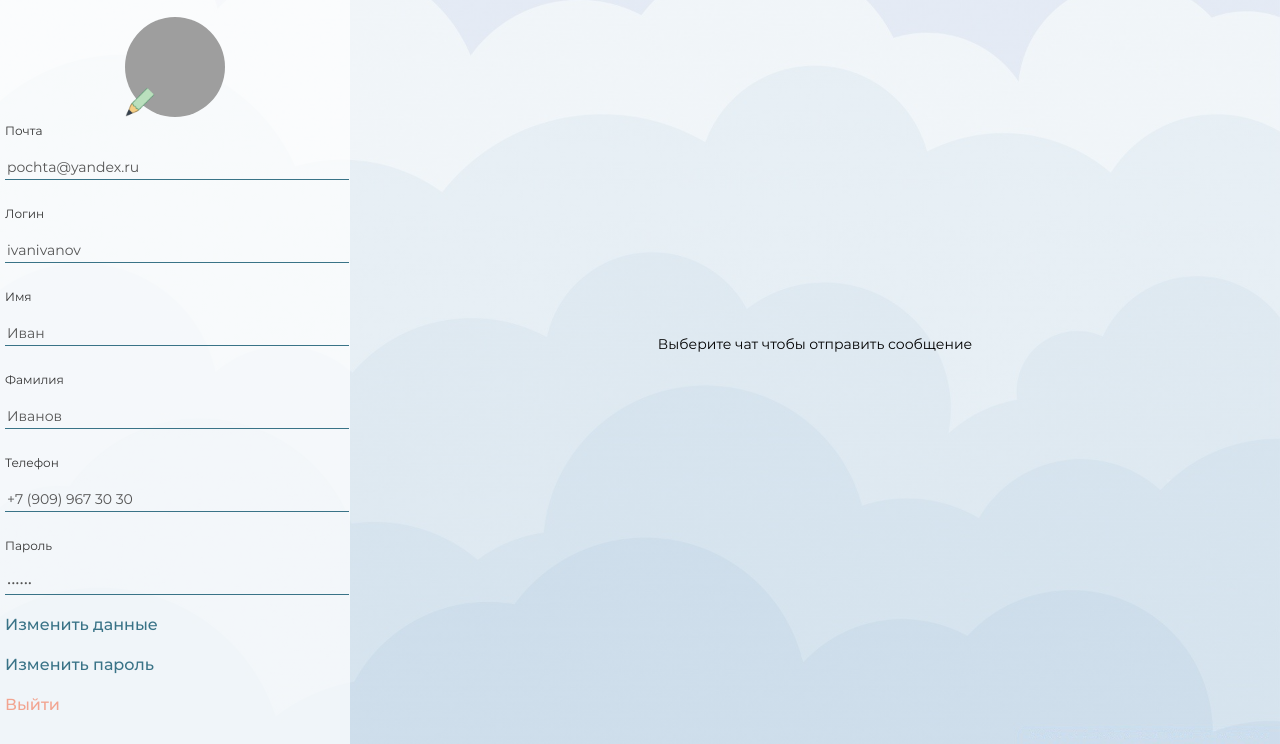
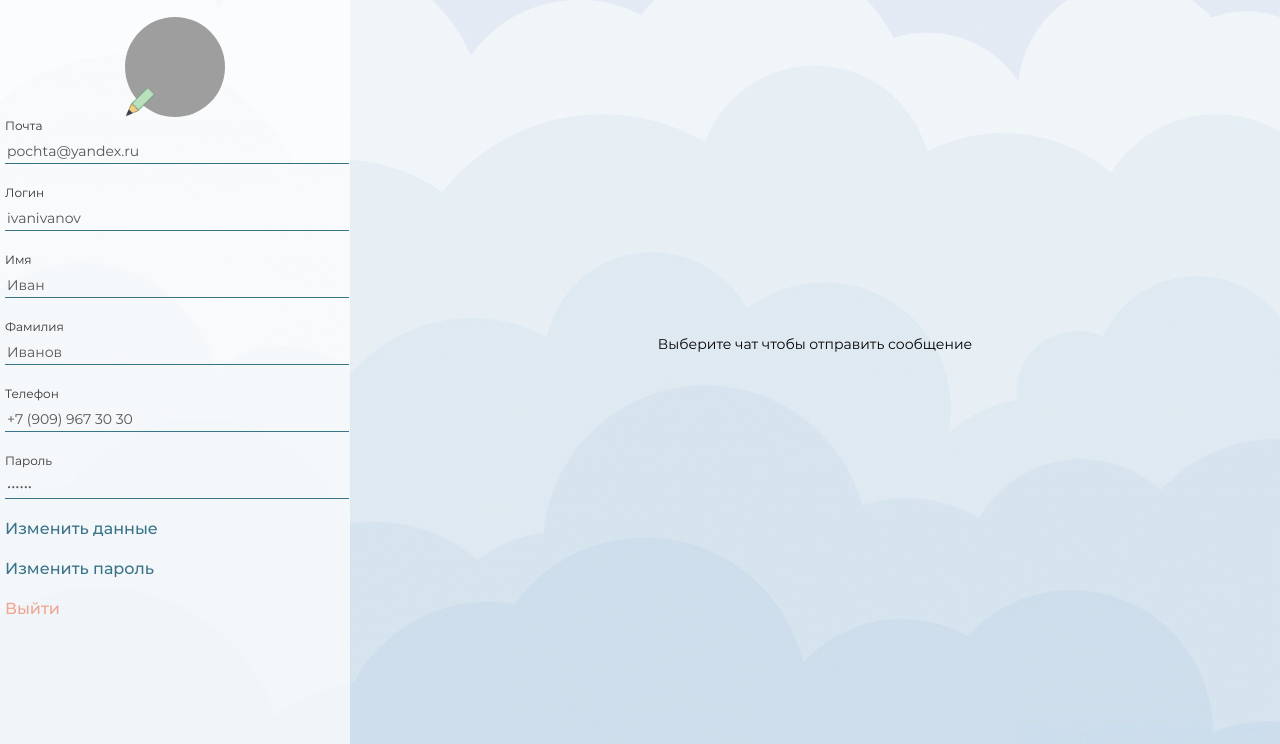
Before and after one commit to DianaIvanovna/web-messenger, a website built with Parcel: page src/pages/ChatPage/ChatPage.html in a window 1280 px wide. Both pictures are taken after a click on the picture 43 px from the left and 26 px from the top of the page. Shown: the part 56-800 px from the top of the page. Built offline with nearby package versions, Linux system fonts and the light colour scheme; grey boxes are pictures that could not be loaded.

Commit message:
refactor: исправила замечание ревью

```diff
--- a/src/components/DialogsItem/DialogsItem.js
+++ b/src/components/DialogsItem/DialogsItem.js
@@ -20,7 +20,7 @@ const DialogsItem = (props) => {
     </div>
 
     <span class="dialogs-item__number">{{unreadMessage}}</span>
-    <span class="dialogs-item__time">10:49</span>
+    <time class="dialogs-item__time">10:49</time>
     </div>
 
   `;
--- a/src/components/FieldInput/FieldInput.js
+++ b/src/components/FieldInput/FieldInput.js
@@ -10,9 +10,7 @@ const FieldInput = (props) => {
       ? `${classes['field-input__input']} ${props.class}`
       : classes['field-input__input'],
     placeholder: props.placeholder ? props.placeholder : '',
-    title: props.title
-      ? `<p class="{{classes.field-input__title}} ">${props.title}</p>`
-      : '',
+    title: props.title ? props.title : '',
     disabled: props.disabled ? `disabled= ${props.disabled}` : '',
   };
 
@@ -23,6 +21,7 @@ const FieldInput = (props) => {
 
   const template = `
    <div class={{classes.field-input}}>
+
         <p class="{{classes.field-input__title}} ">{{title}}</p>
         <input class="{{class}}" type="{{type}}" name="{{name}}" placeholder="{{placeholder}}" {{disabled}} value="{{value}}" >
    </div>
--- a/src/components/FieldInput/FieldInput.module.scss
+++ b/src/components/FieldInput/FieldInput.module.scss
@@ -18,11 +18,11 @@
     background: transparent;
     border-bottom: 1px solid $back-color-attention;
 
-    &:active,
-    &:hover,
-    &:focus {
-      outline: 0;
-      outline-offset: 0;
-    }
+    // &:active,
+    // &:hover,
+    // &:focus {
+    //   outline: 0;
+    //   outline-offset: 0;
+    // }
   }
 }
--- a/src/pages/ChatPage/ChatPage.js
+++ b/src/pages/ChatPage/ChatPage.js
@@ -5,7 +5,7 @@ import UserSetting from './modules/UserSetting/UserSetting';
 import { dialogs } from './data';
 
 const chat = () => {
-  const MainContainer = document.querySelector('.chat__main');
+  const mainContainer = document.querySelector('.chat__main');
   const chatContainer = document.querySelector('.chat__container');
   const userForm = [
     {
@@ -75,28 +75,28 @@ const chat = () => {
   const getUserSettings = () => {
     // ВЫВОД НАСТРОЕК ПОЛЬЗОВАТЕЛЯ
 
-    MainContainer.innerHTML = '';
+    mainContainer.innerHTML = '';
 
     let div = document.createElement('div');
     div.className = 'chat__user-setting';
     div.innerHTML = UserSetting({
       userForm,
     });
-    MainContainer.append(div);
+    mainContainer.append(div);
   };
 
   const getContacts = () => {
     // ВЫВОД КОНТАКТОВ
-    MainContainer.innerHTML = 'разрабатывается..';
+    mainContainer.innerHTML = 'разрабатывается..';
   };
   const getSettings = () => {
     // ВЫВОД НАСТРОЕК ПРИЛОЖЕНИЯ
-    MainContainer.innerHTML = 'разрабатывается..';
+    mainContainer.innerHTML = 'разрабатывается..';
   };
 
   const getDialogs = () => {
     // ВЫВОД СПИСКА ДИАЛОГОЛОВ
-    MainContainer.innerHTML = '';
+    mainContainer.innerHTML = '';
 
     dialogs?.forEach((item, index) => {
       let div = document.createElement('div');
@@ -108,7 +108,7 @@ const chat = () => {
         },
       });
 
-      MainContainer.append(div);
+      mainContainer.append(div);
     });
   };
 
--- a/src/pages/ChatPage/data.js
+++ b/src/pages/ChatPage/data.js
@@ -1,12 +1,12 @@
 // временный файл с тем, как предположительно будут приходить данные с бекенда
-import phoro1 from '../../../static/img/avatars/avatar1.png';
-import phoro2 from '../../../static/img/avatars/avatar3.png';
-import phoro3 from '../../../static/img/avatars/photo.jpg';
+import photo1 from '../../../static/img/avatars/avatar1.png';
+import photo2 from '../../../static/img/avatars/avatar3.png';
+import photo3 from '../../../static/img/avatars/photo.jpg';
 
 export const dialogs = [
   {
     id: 1,
-    photo: phoro1,
+    photo: photo1,
     first_name: 'Милана',
     link: '/',
     unreadMessage: 2,
@@ -45,7 +45,7 @@ export const dialogs = [
   },
   {
     id: 3,
-    photo: phoro3,
+    photo: photo3,
     first_name: 'Очнь длинное имя, которое не помещается в контейнер',
     link: '/',
     unreadMessage: 0,
@@ -68,7 +68,7 @@ export const dialogs = [
   },
   {
     id: 2,
-    photo: phoro2,
+    photo: photo2,
     first_name: 'Леня',
     link: '/',
     unreadMessage: 79,
--- a/src/pages/ChatPage/modules/UserSetting/UserSetting.js
+++ b/src/pages/ChatPage/modules/UserSetting/UserSetting.js
@@ -82,7 +82,7 @@ const UserSetting = (props) => {
   const template = `
   <div class="user-setting" >
     <div class="user-setting__avatar-container" >
-        <img src={{photo}} alt="avatar" class="user-setting__avatar" />
+        <img src={{photo}} alt="аватар" class="user-setting__avatar" />
         <img src={{pen}} alt="изменить аватар" class="user-setting__icon" />
     </div>
 
```
Also changed, not shown: package.json (+21 -20 lines), src/utils/getObjectKey.js (+7 -0 lines).
